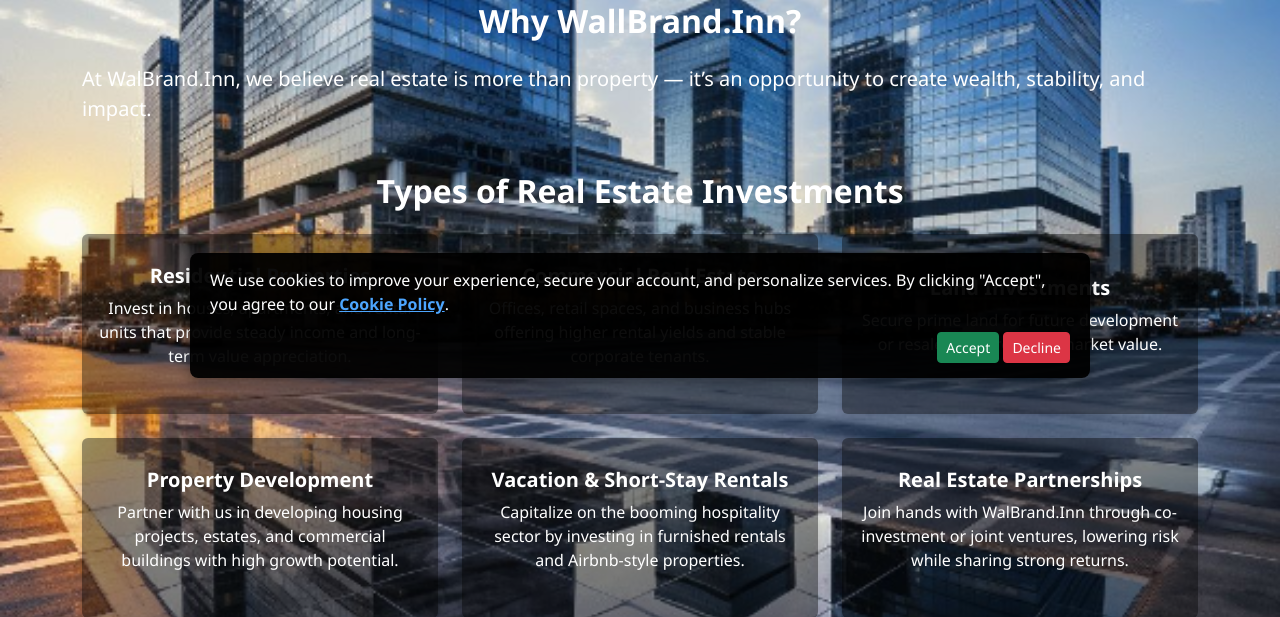
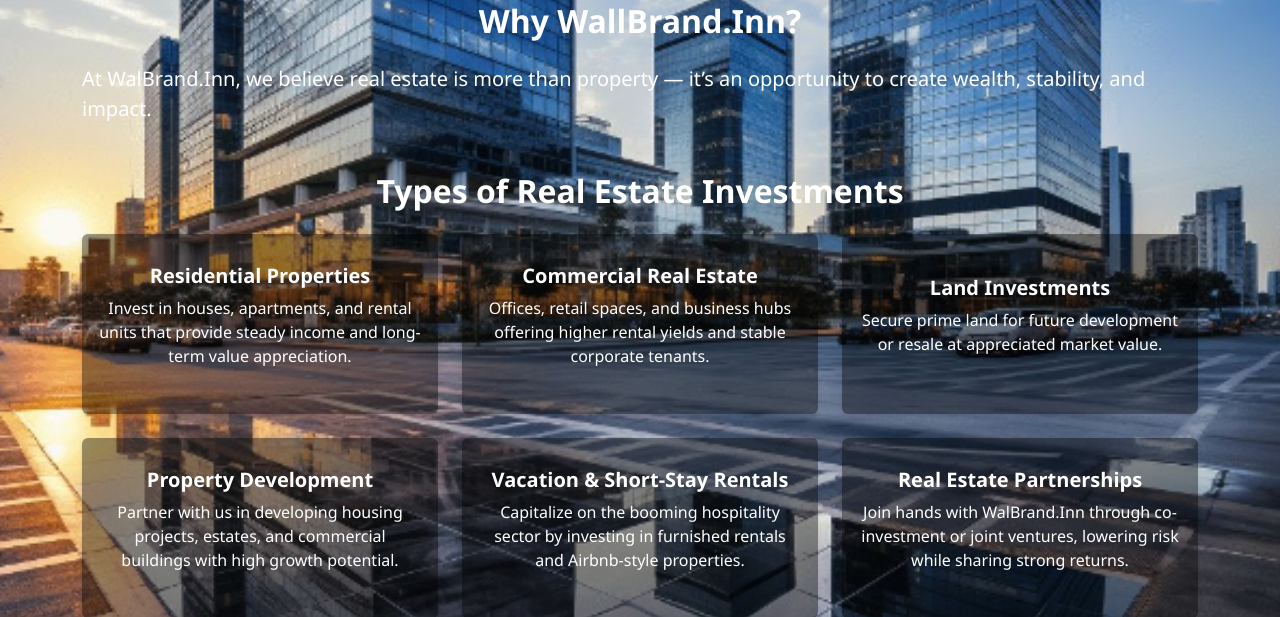
Before and after one commit to jateee/real-estate-system, a Django app: page /investment_education/ in a window 1280 px wide. Shown: the part 402-1019 px from the top of the page. Run offline with Django 5.2, Linux system fonts and the light colour scheme.

Commit message:
"few changes"

```diff
--- a/Mywolbrand/templates/Mywolbrand/investment_education.html
+++ b/Mywolbrand/templates/Mywolbrand/investment_education.html
@@ -370,40 +370,12 @@
         </div>
     </footer>
 
-  <!-- Cookie Consent Banner -->
-  <div id="cookieConsent" class="cookie-consent hidden">
-    <p>
-      We use cookies to improve your experience, secure your account, and personalize services.
-      By clicking "Accept", you agree to our
-      <a href="{% url 'cookie_policy' %}" class="fw-bold">Cookie Policy</a>.
-    </p>
-    <div class="mt-2 text-end">
-      <button id="acceptCookies" class="btn btn-success btn-sm">Accept</button>
-      <button id="declineCookies" class="btn btn-danger btn-sm">Decline</button>
-    </div>
-  </div>
+
 
   <!-- Bootstrap Icons + JS -->
   <link rel="stylesheet" href="https://cdn.jsdelivr.net/npm/bootstrap-icons@1.11.1/font/bootstrap-icons.css">
   <script src="https://cdn.jsdelivr.net/npm/bootstrap@5.3.2/dist/js/bootstrap.bundle.min.js"></script>
 
-  <!-- Cookie Consent Script -->
-  <script>
-    document.addEventListener("DOMContentLoaded", function () {
-      if (!localStorage.getItem("cookieConsent")) {
-        document.getElementById("cookieConsent").classList.remove("hidden");
-      }
 
-      document.getElementById("acceptCookies").addEventListener("click", function () {
-        localStorage.setItem("cookieConsent", "accepted");
-        document.getElementById("cookieConsent").classList.add("hidden");
-      });
-
-      document.getElementById("declineCookies").addEventListener("click", function () {
-        localStorage.setItem("cookieConsent", "declined");
-        window.location.href = "{% url 'cookie_policy' %}";
-      });
-    });
-  </script>
 </body>
 </html>
--- a/Mywolbrand/templates/Mywolbrand/privacy_policy.html
+++ b/Mywolbrand/templates/Mywolbrand/privacy_policy.html
@@ -139,9 +139,8 @@
           <a class="navbar-brand fw-bold fs-4" href="#">WalBrand.Inn</a>
           <div class="ms-auto">
               {% if user.is_authenticated %}
-                  <a href="{% url 'dashboard' %}" class="btn btn-outline-light btn-sm me-2">Dashboard</a>
-                  <a href="{% url 'contactus' %}" class="btn btn-outline-light btn-sm me-2">Contact Us</a>
-                  <a href="{% url 'logout' %}" class="btn btn-light btn-sm">Logout</a>
+                  <a href="{% url 'index' %}" class="btn btn-outline-light btn-sm me-2">Home Page</a>
+
               {% else %}
                   <a href="{% url 'index' %}" class="btn btn-outline-light btn-sm">Home Page</a>
               {% endif %}
```
Also changed, not shown: Mywolbrand/templates/Mywolbrand/interior_fitting.html (+2 -27 lines), Id_Card.jpg (deleted), Title_Deed.jpg (deleted), db.sqlite3, image1.PNG (deleted), image2.PNG (deleted).
